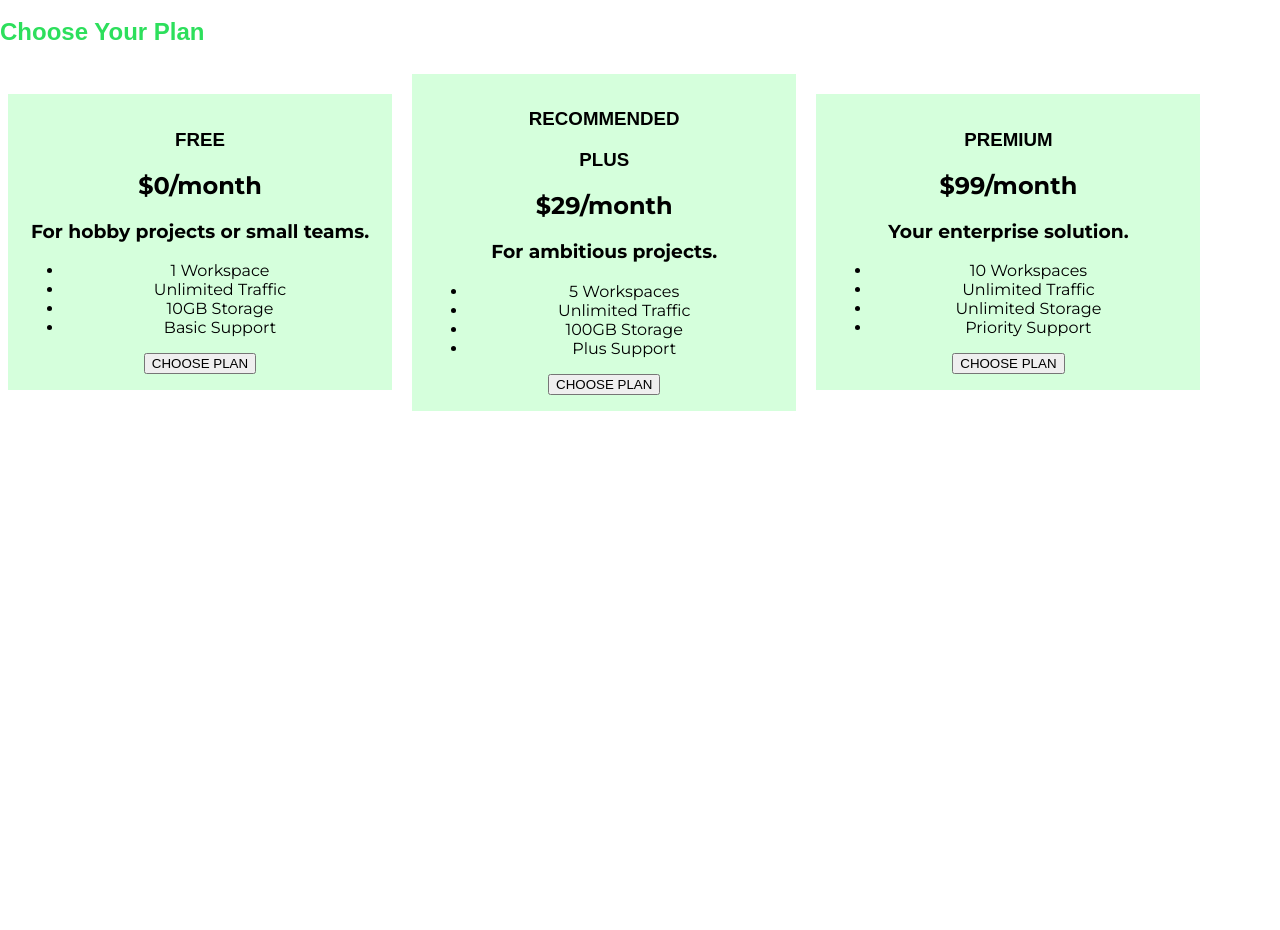
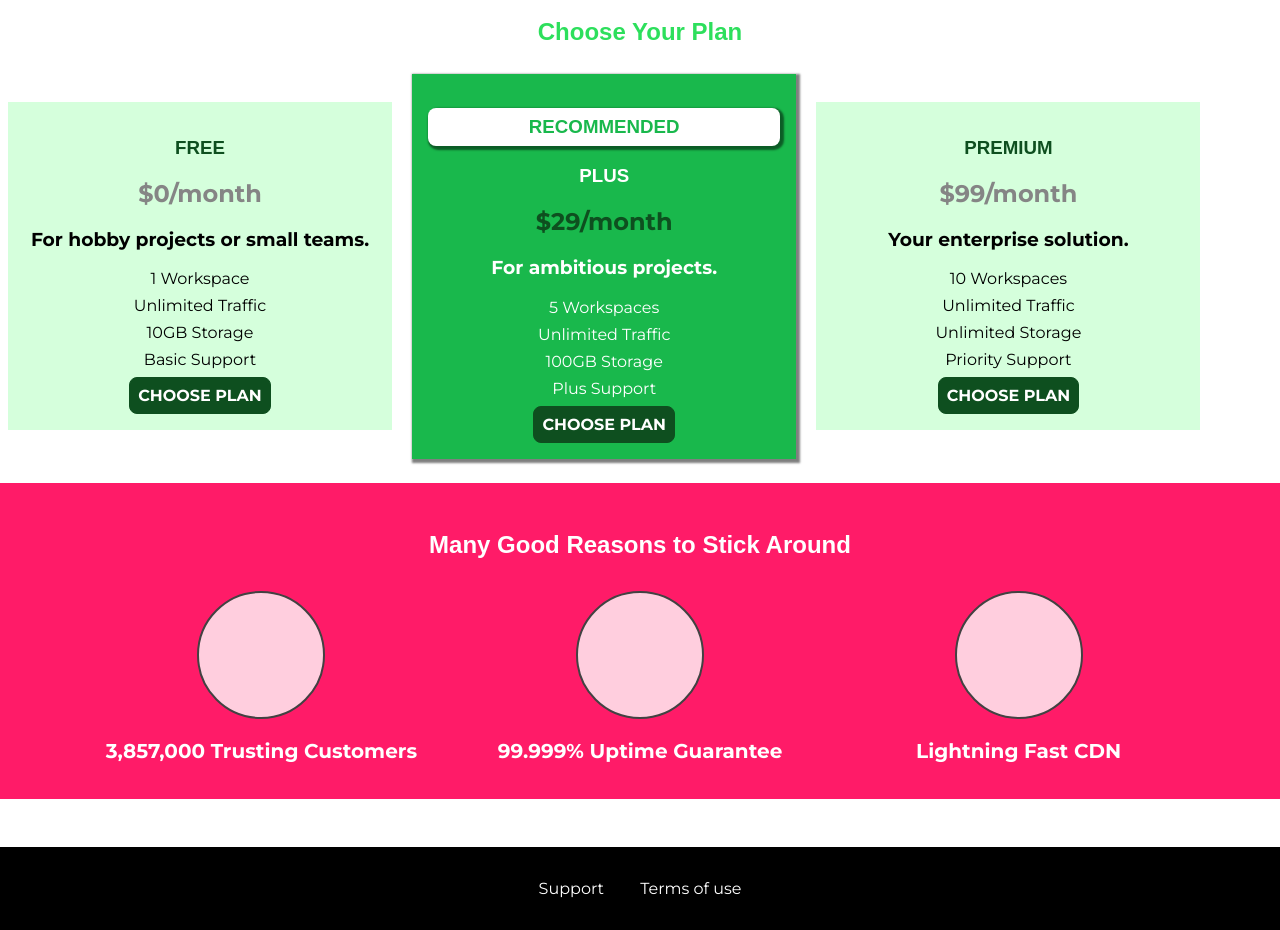
Before and after one commit to jogonpav/-css-the-complete-guide-udemy, a plain HTML site: page index.html in a window 1280 px wide. Shown: the part 605-1535 px from the top of the page. Before the commit the page ends 1024 px from the top, so only its background shows below. Drawn offline with Linux system fonts and the light colour scheme.

Commit message:
"Home page completed - inicial layout and CSS"

```diff
--- a/index.html
+++ b/index.html
@@ -42,51 +42,85 @@
             <h1 class="section-title">Choose Your Plan</h1>
             <div>
                 <article class="plan">
-                    <h1>FREE</h1>
-                    <h2>$0/month</h2>
+                    <h1 class="plan__title">FREE</h1>
+                    <h2 class="plan__price">$0/month</h2>
                     <h3>For hobby projects or small teams.</h3>
-                    <ul>
+                    <ul class="plan__features">
                         <li>1 Workspace</li>
                         <li>Unlimited Traffic</li>
                         <li>10GB Storage</li>
                         <li>Basic Support</li>
                     </ul>
                     <div>
-                        <button>CHOOSE PLAN</button>
+                        <button class="button">CHOOSE PLAN</button>
                     </div>
                 </article>
-                <article class="plan">
-                    <h1>RECOMMENDED</h1>
-                    <h1>PLUS</h1>
-                    <h2>$29/month</h2>
+                <article class="plan plan--highlighted">
+                    <h1 class="plan__annotation">RECOMMENDED</h1>
+                    <h1 class="plan__title">PLUS</h1>
+                    <h2 class="plan__price">$29/month</h2>
                     <h3>For ambitious projects.</h3>
-                    <ul>
+                    <ul class="plan__features">
                         <li>5 Workspaces</li>
                         <li>Unlimited Traffic</li>
                         <li>100GB Storage</li>
                         <li>Plus Support</li>
                     </ul>
                     <div>
-                        <button>CHOOSE PLAN</button>
+                        <button class="button">CHOOSE PLAN</button>
                     </div>
                 </article>
                 <article class="plan">
-                    <h1>PREMIUM</h1>
-                    <h2>$99/month</h2>
+                    <h1 class="plan__title">PREMIUM</h1>
+                    <h2 class="plan__price">$99/month</h2>
                     <h3>Your enterprise solution.</h3>
-                    <ul>
+                    <ul class="plan__features">
                         <li>10 Workspaces</li>
                         <li>Unlimited Traffic</li>
                         <li>Unlimited Storage</li>
                         <li>Priority Support</li>
                     </ul>
                     <div>
-                        <button>CHOOSE PLAN</button>
+                        <button class="button">CHOOSE PLAN</button>
                     </div>
                 </article>
             </div>
         </section>
+        <section id="key-features">
+            <h1 class="section-title">Many Good Reasons to Stick Around</h1>
+            <ul class="key-feature__list">
+                <li class="key-feature">
+                    <div class="key-feature__image">
+
+                    </div>
+                    <p class="key-feature__description">3,857,000 Trusting Customers</p>
+                </li>
+                <li class="key-feature">
+                    <div class="key-feature__image">
+                    </div>
+                    <p class="key-feature__description">99.999% Uptime Guarantee</p>
+                </li>
+                <li class="key-feature">
+                    <div class="key-feature__image">
+
+                    </div>
+                    <p class="key-feature__description">Lightning Fast CDN</p>
+                </li>
+            </ul>
+        </section>
     </main>
+    <footer class="main-footer">
+        <nav>
+            <ul class="main-footer__links">
+                <li class="main-footer__link">
+                    <a href="#">Support</a>
+                </li>
+                <li class="main-footer__link">
+                    <a href="#">Terms of use</a>
+                </li>
+            </ul>
+        </nav>
+    </footer>
 </body>
 
 </html>
--- a/main.css
+++ b/main.css
@@ -78,6 +78,7 @@ body {
 
 .section-title {
     color: #2ddf5c;
+    text-align: center;
 }
 
 #product-overview h1 {
@@ -99,3 +100,133 @@ h1 {
     width: 30%;
     vertical-align: middle;
 }
+
+.plan--highlighted {
+    background: #19b84c;
+    color: white;
+    box-shadow: 2px 2px 2px 2px rgb(0, 0, 0, 0.5);
+}
+
+.plan__annotation {
+    background: white;
+    color: #19b84c;
+    padding: 8px;
+    box-shadow: 2px 2px 2px 2px rgb(0, 0, 0, 0.5);
+    border-radius: 8px;
+}
+
+.plan__title {
+    color: #0e4f1f;
+}
+
+.plan__price {
+    color: #858585;
+}
+
+.plan--highlighted .plan__title {
+    color: white;
+}
+
+.plan--highlighted .plan__price {
+    color: #0e4f1f;
+}
+
+.plan__features {
+    list-style: none;
+    margin: 0;
+    padding: 0;
+}
+
+.plan__features li {
+    margin: 8px;
+}
+
+.button {
+    background: #0e4f1f;
+    color: white;
+    font: inherit;
+    border: 1.5px solid #0e4f1f;
+    padding: 8px;
+    border-radius: 8px;
+    font-weight: bold;
+    cursor: pointer;
+}
+
+.button:hover,
+.button:active {
+    background: white;
+    color: #0e4f1f;
+}
+
+#key-features {
+    background: #ff1b68;
+    margin-top: 16px;
+    padding: 16px;
+}
+
+#key-features .section-title {
+    color: white;
+    margin: 32px;
+}
+
+
+.key-feature__list {
+    list-style: none;
+    margin: 0;
+    padding: 0;
+    text-align: center;
+}
+
+.key-feature {
+    display: inline-block;
+    width: 30%;
+    vertical-align: top;
+}
+
+
+.key-feature__image {
+    background: #ffcede;
+    width: 128px;
+    height: 128px;
+    border: 2px solid #424242;
+    border-radius: 50%;
+    margin: auto;
+}
+
+.key-feature__description {
+    text-align: center;
+    font-weight: bold;
+    color: white;
+    font-size: 20px;
+
+}
+
+.main-footer {
+    background: black;
+    padding: 32px;
+    margin-top: 48px;
+}
+
+.main-footer__links {
+    list-style: none;
+    margin: 0;
+    padding: 0;
+    text-align: center;
+}
+
+.main-footer__link {
+    display: inline-block;
+    margin: 0 16px;
+
+
+}
+
+.main-footer__link a {
+    color: white;
+    text-decoration: none;
+}
+
+.main-footer__link a:hover,
+.main-footer__link a:active {
+    color: #ccc;
+}
```
